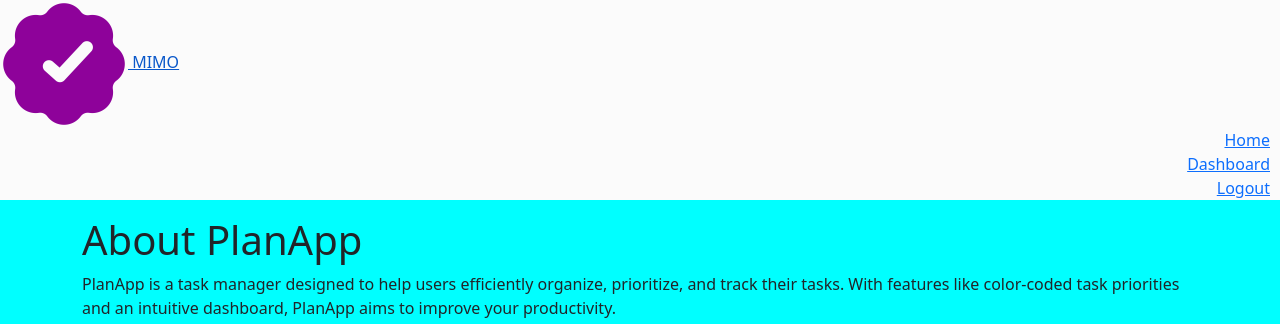
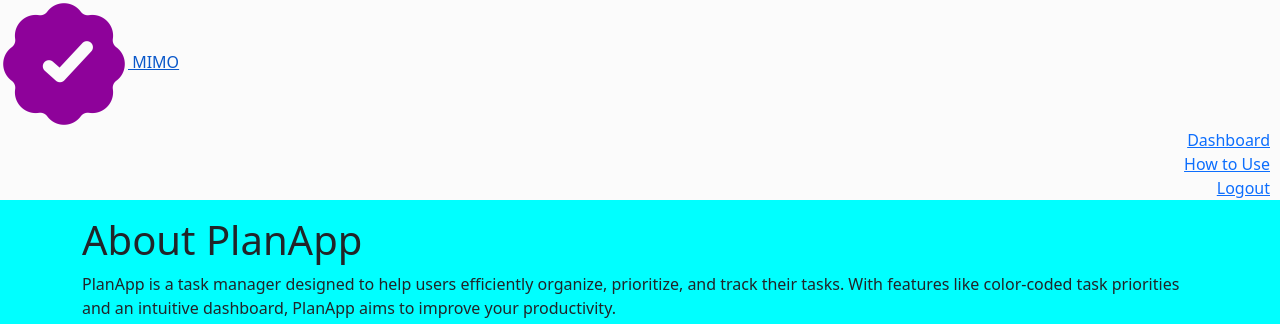
Before and after one commit to Vishalchapa/MIMO, a Django app: page /about/ in a window 1280 px wide. Shown: the top 324 px of the page. Run offline with Django 4.2, Linux system fonts and the light colour scheme; the visitor is signed in with stand-in values (Sample User, id 1).

Commit message:
update base.html: add links about and how-to-use

```diff
--- a/templates/base.html
+++ b/templates/base.html
@@ -49,17 +49,19 @@
                         style="height: 10%; width: 10%;"><span> MIMO </span></a>
 
                 <ul style="text-align: end; list-style: none; margin-right: 10px;">
-                    <li>
-                        <a class="{% if request.path == main_url %}current{% endif %}" aria-current="page"
-                            href="{% url 'index' %}" aria-label="Opens the home page">Home</a>
-                    </li>
                     {% if user.is_authenticated %}
                     <li><a href="{% url 'dashboard' %}">Dashboard</a></li>
+                    <li><a href="{% url 'how_to_use' %}">How to Use</a></li>
                     <li>
                         <a class="{% if request.path == logout_url %}current{% endif %}" aria-current="page"
                             href="{% url 'account_logout' %}" aria-label="Menu Logout link (Logs you out)">Logout</a>
                     </li>
                     {% else %}
+                    <li>
+                        <a class="{% if request.path == main_url %}current{% endif %}" aria-current="page"
+                            href="{% url 'index' %}" aria-label="Opens the home page">Home</a>
+                    </li>
+                    <li><a href="{% url 'about' %}">About</a></li>
                     <li>
                         <a class="{% if request.path == signup_url %}current{% endif %}" aria-current="page"
                             href="{% url 'account_signup' %}"
```
